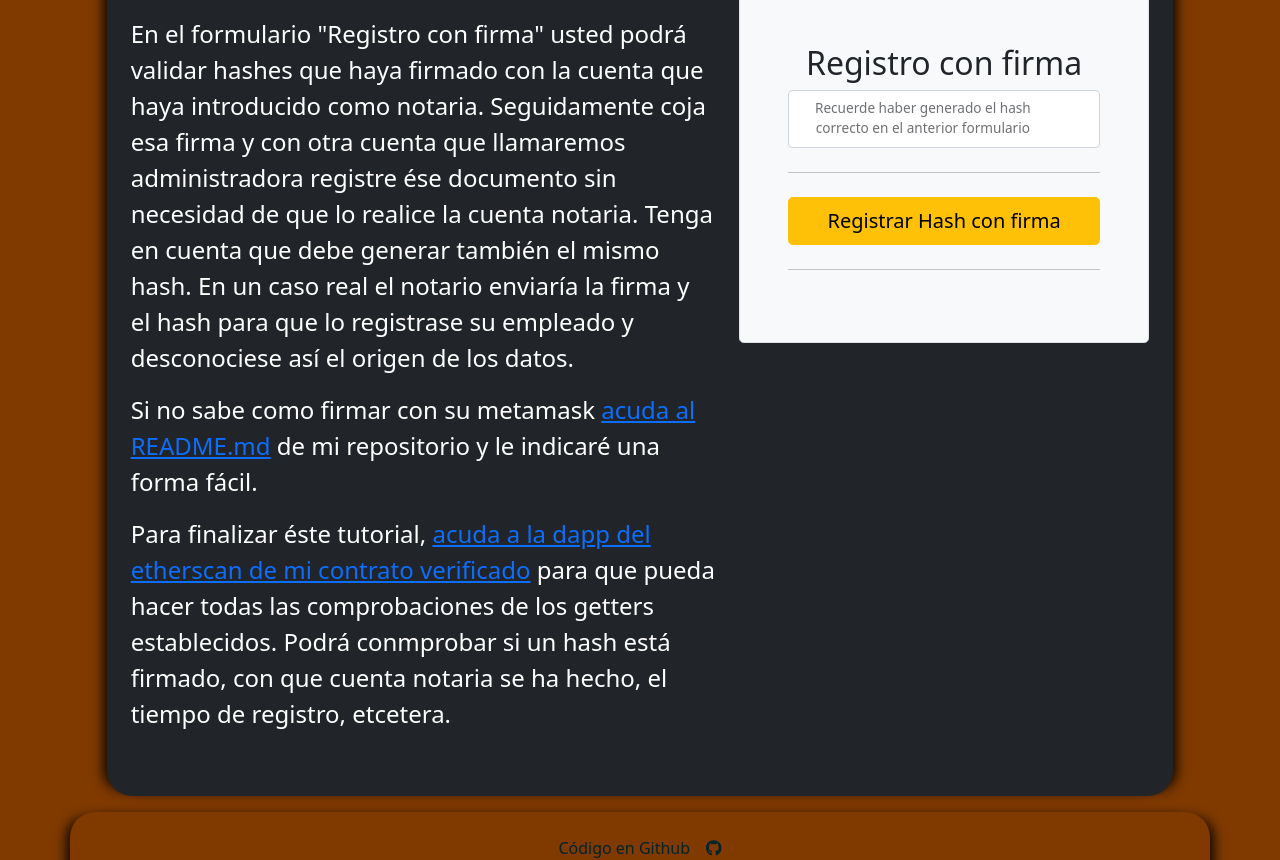
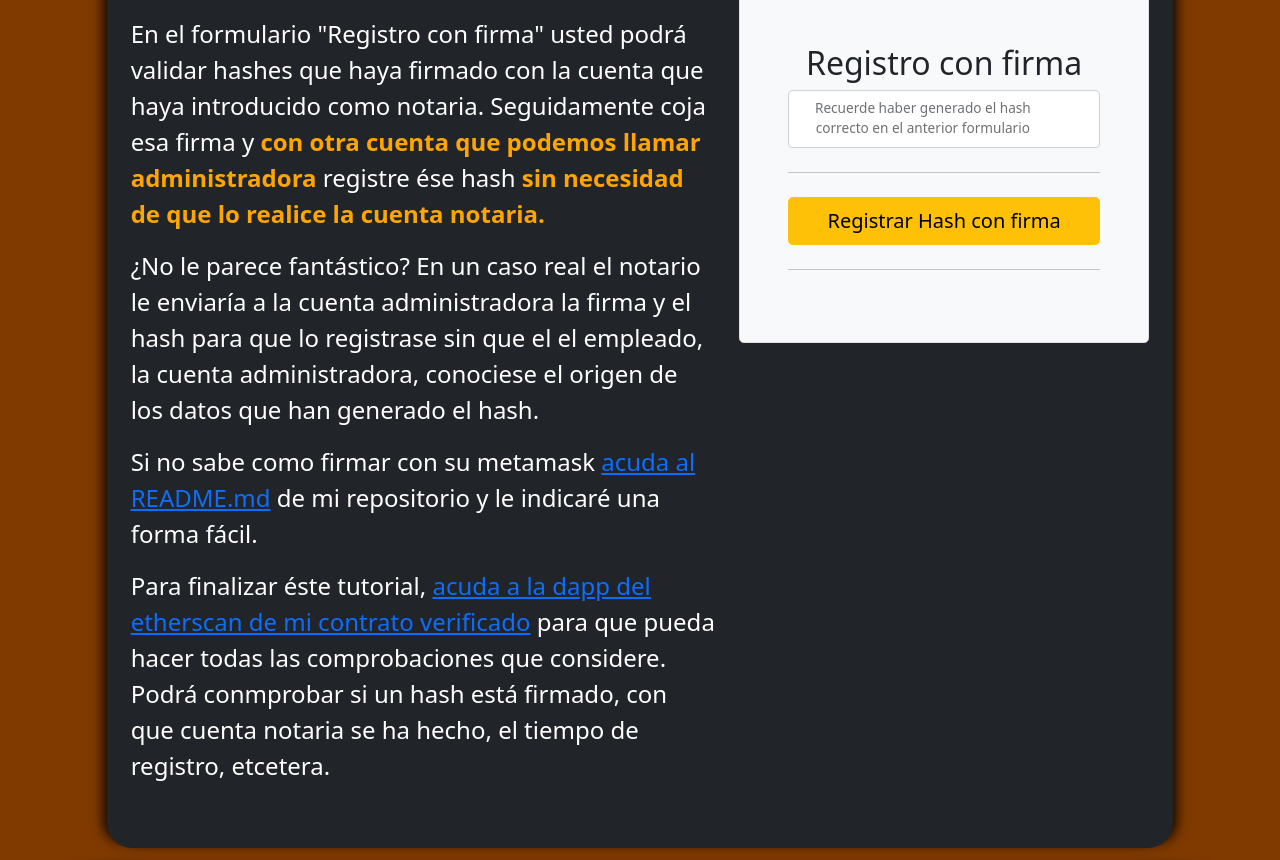
Before and after one commit to Cainuriel/daapnotario, a React (Vite) app: page / in a window 1280 px wide. Shown: the part 3960-4820 px from the top of the page. Built offline with nearby package versions, Linux system fonts and the light colour scheme.

Commit message:
Update Solidity.jsx

```diff
--- a/src/Solidity.jsx
+++ b/src/Solidity.jsx
@@ -258,13 +258,14 @@ const Solidity = () => {
             <p className="col-lg-12 fs-4 text-white">
               En el formulario "Registro con firma" usted podrá validar hashes
               que haya firmado con la cuenta que haya introducido como notaria.
-              Seguidamente coja esa firma y con otra cuenta que llamaremos
-              administradora registre ése documento sin necesidad de que lo
-              realice la cuenta notaria. Tenga en cuenta que debe generar
-              también el mismo hash. En un caso real el notario enviaría la
-              firma y el hash para que lo registrase su empleado y desconociese
-              así el origen de los datos.
-            </p>
+              Seguidamente coja esa firma y <strong style={{color: "orange"}}>con otra cuenta que podemos llamar
+              administradora</strong>  registre ése hash <strong style={{color: "orange"}}>sin necesidad de que lo
+              realice la cuenta notaria.</strong></p>
+              <p className="col-lg-12 fs-4 text-white">
+               ¿No le parece fantástico?
+              En un caso real el notario le enviaría a la cuenta administradora la firma y el hash para que lo registrase sin que el
+              el empleado, la cuenta administradora, conociese el origen de los datos que han generado el hash.
+              </p>
             <p className="col-lg-12 fs-4 text-white">
               Si no sabe como firmar con su metamask{" "}
               <a
@@ -285,8 +286,8 @@ const Solidity = () => {
               >
                 acuda a la dapp del etherscan de mi contrato verificado
               </a>{" "}
-              para que pueda hacer todas las comprobaciones de los getters
-              establecidos. Podrá conmprobar si un hash está firmado, con que
+              para que pueda hacer todas las comprobaciones que considere.
+              Podrá conmprobar si un hash está firmado, con que
               cuenta notaria se ha hecho, el tiempo de registro, etcetera.
             </p>
           </div>
```
